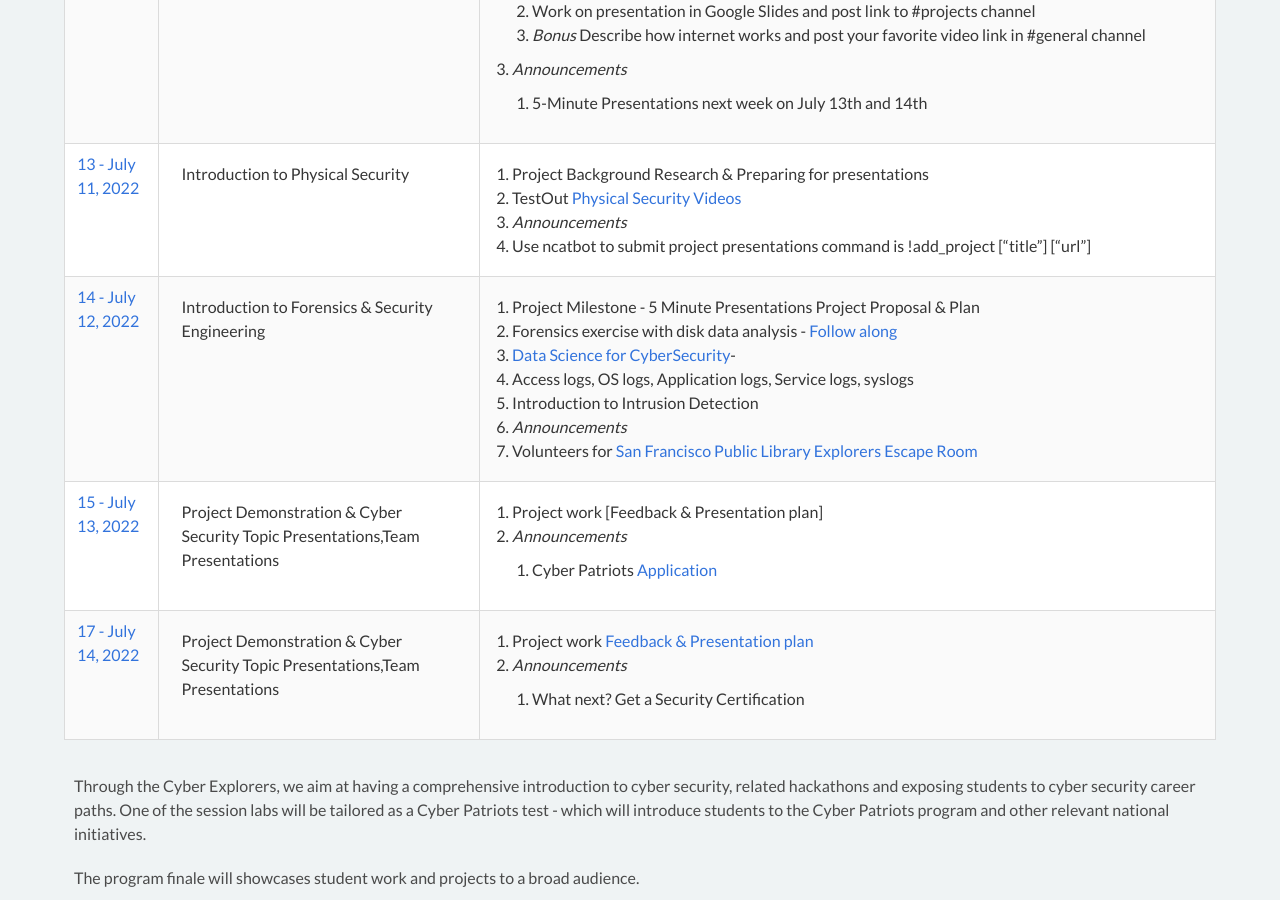
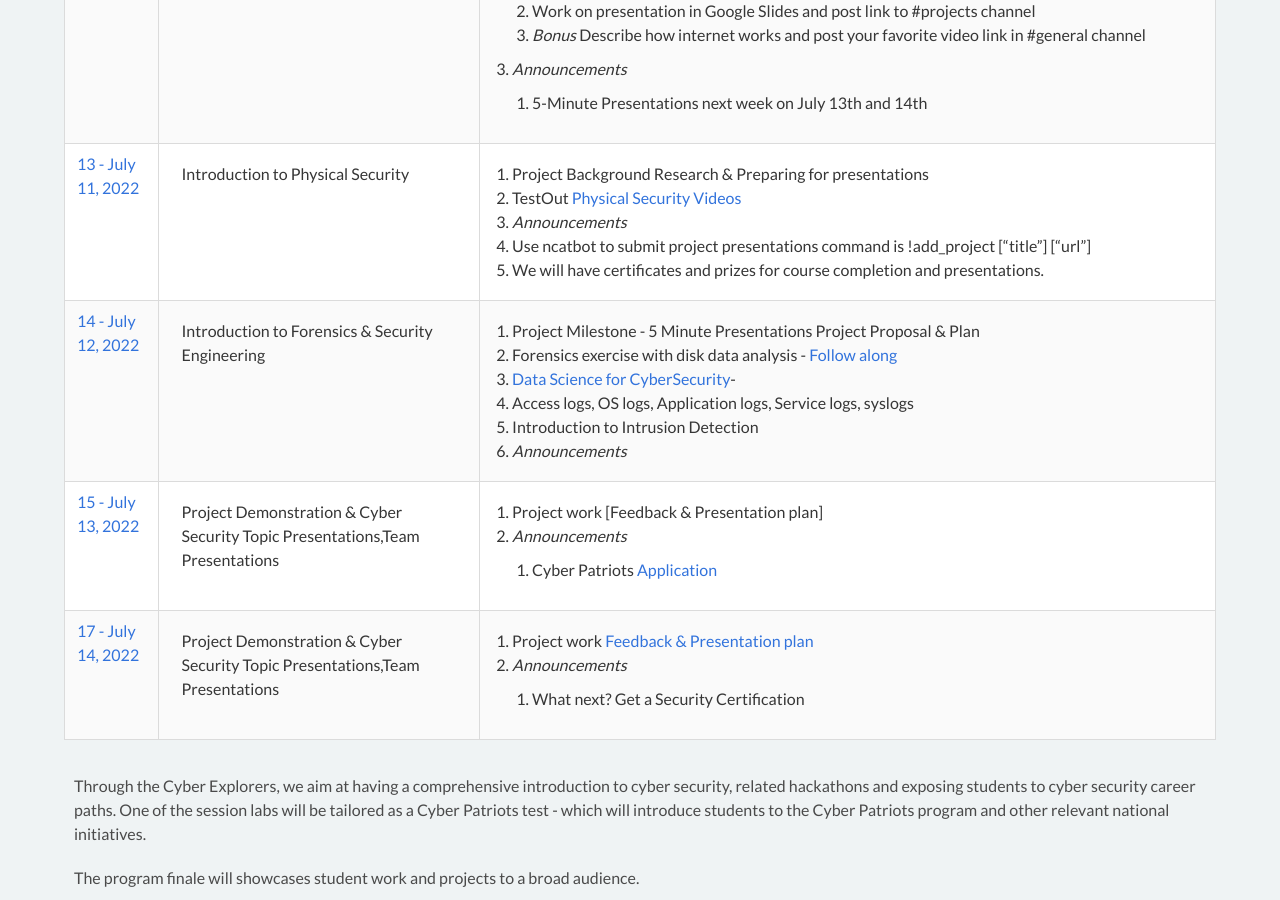
Before and after one commit to cyberdefendersprogram/www-homepage, a Jekyll site: the page built from pages/programs/cyberexplorers-ncat.md, in a window 1280 px wide and 900 px high, scrolled down 2764 px. Built offline with Jekyll 4.4.1, drawn with Linux system fonts in a browser that asks for light colours; nearby versions of some CDN libraries.

Commit message:
Update cyber-explorers-ncat.yml

```diff
--- a/_data/cyber-explorers-ncat.yml
+++ b/_data/cyber-explorers-ncat.yml
@@ -97,6 +97,7 @@
     2. TestOut [Physical Security Videos](http://www.testout.com)
     3. *Announcements*
       1. Use ncatbot to submit project presentations command is !add_project ["title"] ["url"]
+      2. We will have certificates and prizes for course completion and presentations.
 
 - session: 14 - July 12, 2022
   desc: Introduction to Forensics & Security Engineering
@@ -107,7 +108,6 @@
       1. Access logs, OS logs, Application logs, Service logs, syslogs
       2. Introduction to Intrusion Detection
     3. *Announcements*
-      1. Volunteers for [San Francisco Public Library Explorers Escape Room](https://www.cyberdefendersprogram.com/escaperoom/)
 
 - session: 15 - July 13, 2022
   desc: Project Demonstration & Cyber Security Topic Presentations,Team Presentations
```
